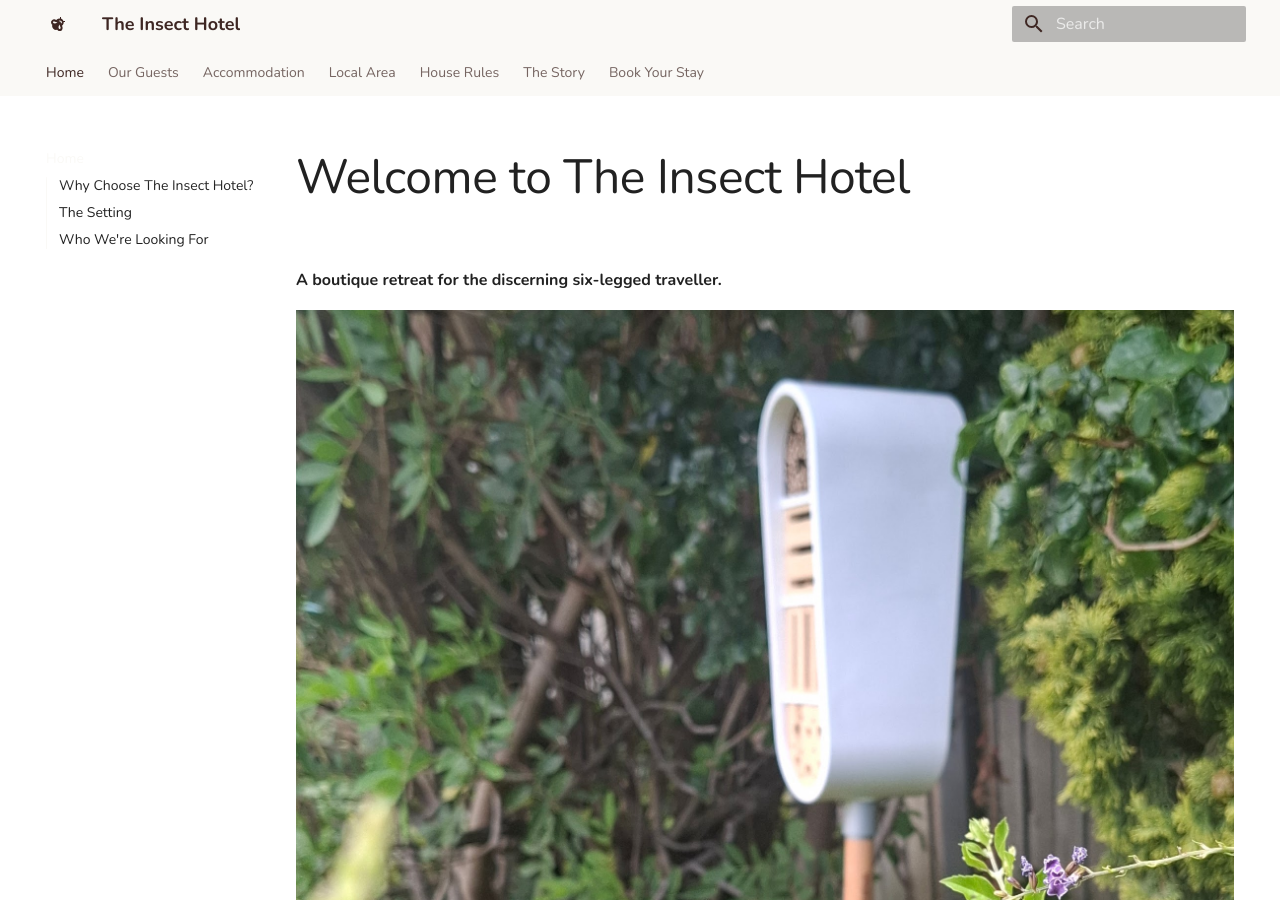
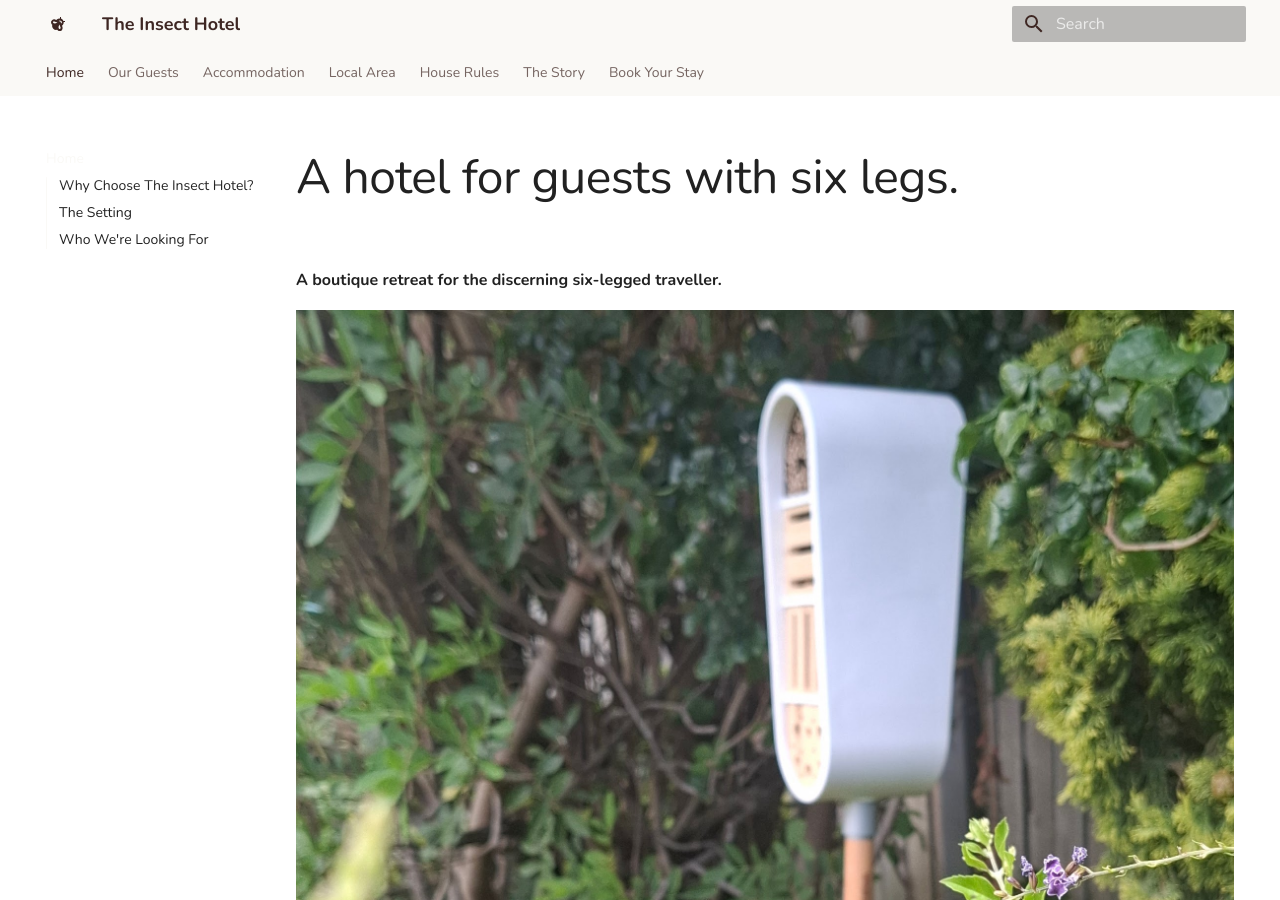
Before and after one commit to JonathanCGill/the-insect-hotel, an MkDocs documentation site: the page built from docs/index.md, in a window 1280 px wide and 900 px high. Built offline with MkDocs 1.6.1 and Material for MkDocs 9.7.7, drawn with Linux system fonts in a browser that asks for light colours.

Commit message:
Change main page heading to "A hotel for guests with six legs."
https://claude.ai/code/session_01TjJ74WJKRFZoZK9VYrFjhC

```diff
--- a/docs/index.md
+++ b/docs/index.md
@@ -1,4 +1,4 @@
-# Welcome to The Insect Hotel
+# A hotel for guests with six legs.
 
 **A boutique retreat for the discerning six-legged traveller.**
 
```
